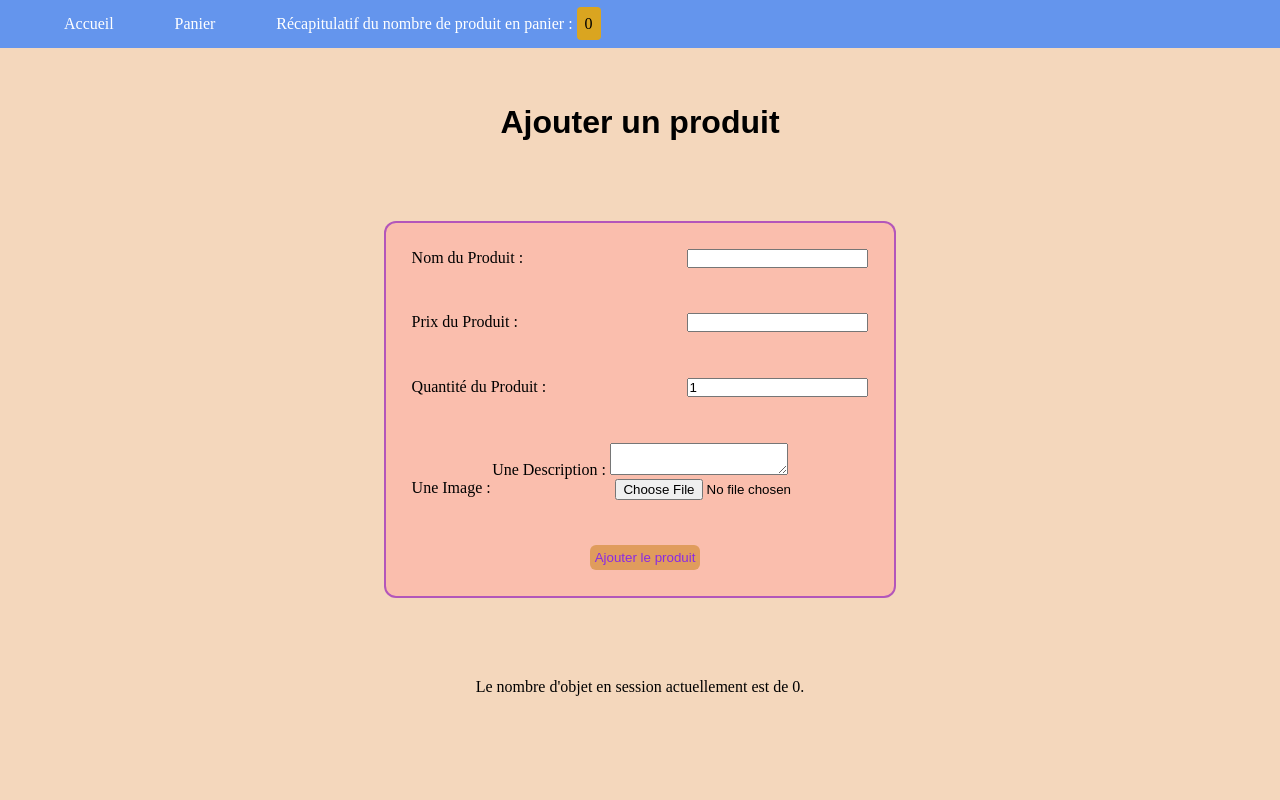
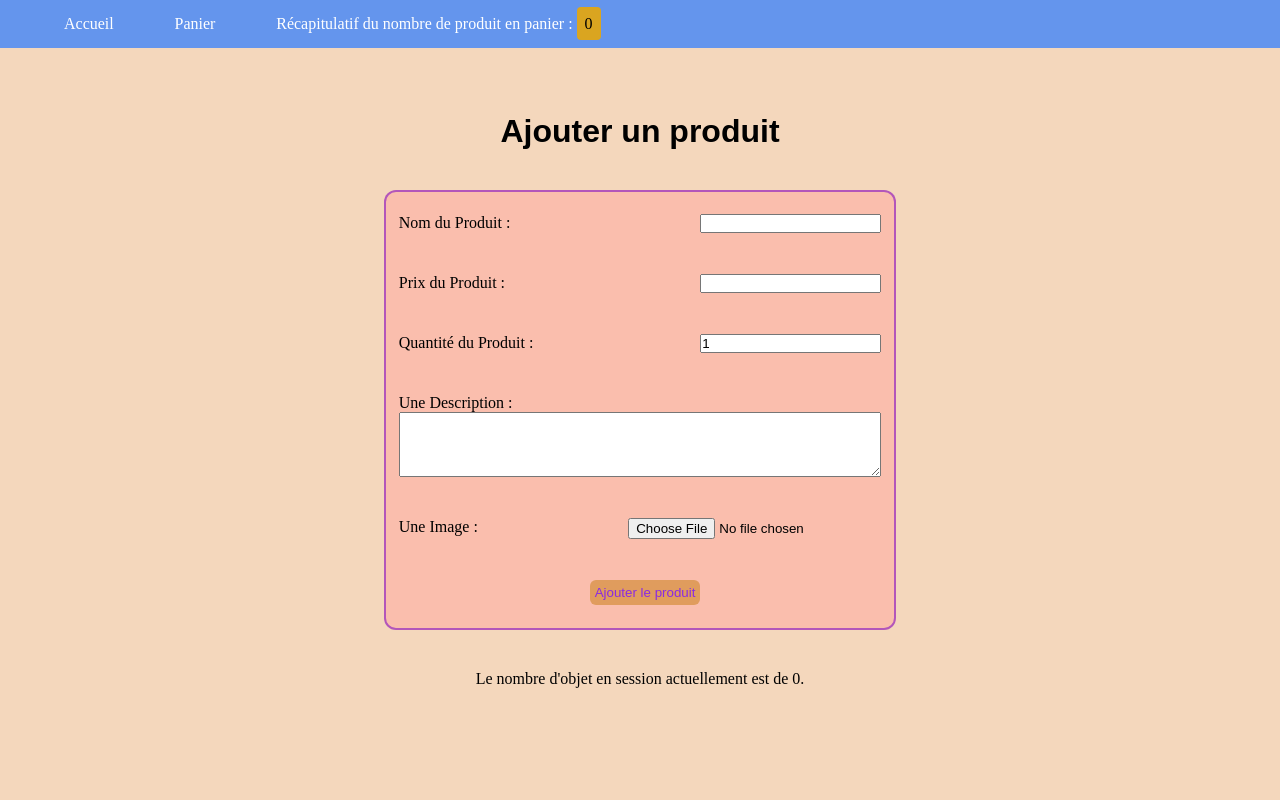
Before and after one commit to KrouriB/Premiere_Appli_PHP, a PHP site: page / in a window 1280 px wide. Run offline with PHP 8.4, Linux system fonts and the light colour scheme; some libraries are stand-ins or nearby versions.

Commit message:
réajutement pour index, positionnement pour detail

```diff
--- a/style.css
+++ b/style.css
@@ -72,7 +72,7 @@ header span{
     align-items: center;
     justify-content: center;
     background-color: rgb(244, 215, 188);
-    gap: 10%;
+    gap: 5%;
 }
 
 h1{
@@ -83,19 +83,32 @@ h1{
     display: flex;
     align-items: center;
     justify-content: center;
+    flex-direction: column;
     flex-wrap: wrap;
     width: 40%;
-    padding: 2%;
+    height: 55%;
+    padding: 1%;
     border: solid 2px rgba(124, 6, 197, 0.565);
     background-color: rgba(255, 172, 163, 0.559);
     border-radius: 12px;
+    gap: 10%;
 }
 
 .info{
     width: 100%;
     display: flex;
     justify-content: space-between;
-    padding-bottom: 10%;
+}
+
+#textareaResume{
+    width: 100%;
+    height: 20%;
+    display: flex;
+    flex-direction: column;
+}
+
+textarea{
+    height: 90%;
 }
 
 #submitbtn{
@@ -205,3 +218,11 @@ td {
     color: white;
     text-decoration: none;
 }
+
+                    /*                    detail.php                          */
+
+#detailWrap{
+    width: 100%;
+    height: 100%;
+    padding: 10% 0 0 5%;
+}
```
